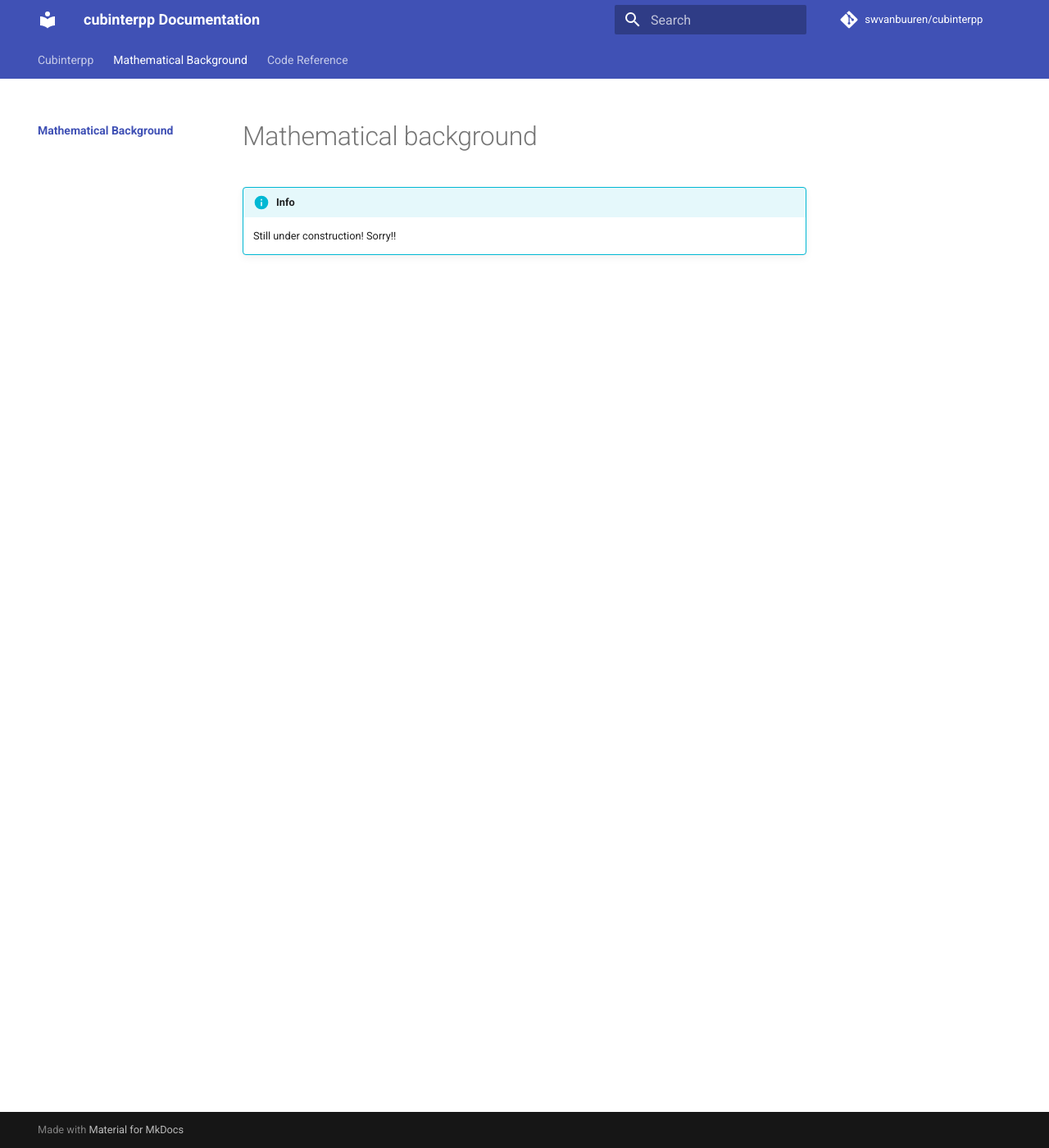
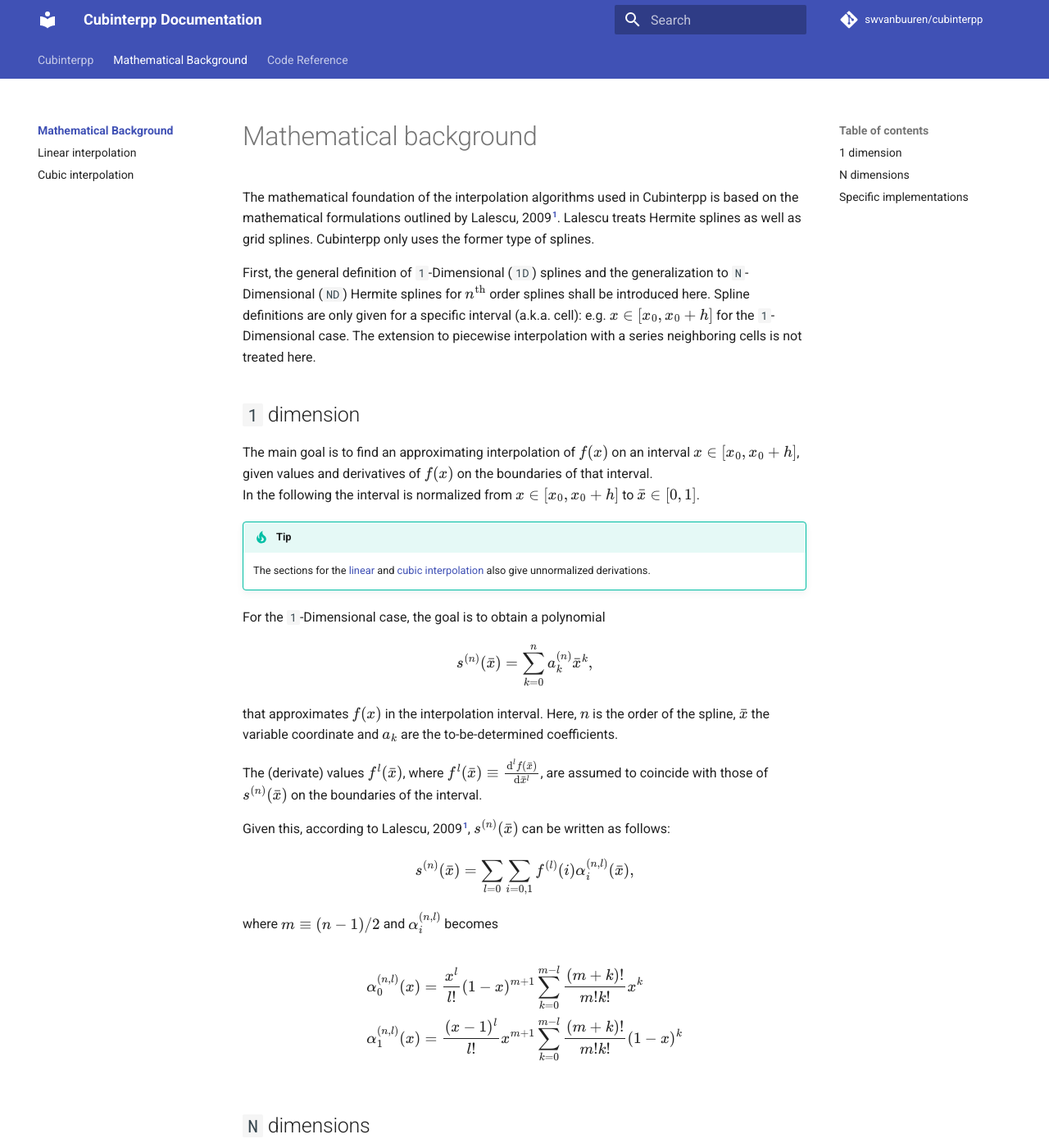
Before and after one commit to swvanbuuren/cubinterpp, an MkDocs documentation site: the page built from docs/theory/index.md, in a window 1280 px wide and 1400 px high. Shown: the whole window at 82% size. Built offline with MkDocs 1.6.1 and Material for MkDocs 9.7.7, drawn with Linux system fonts in a browser that asks for light colours; comment, search, counter and statistics services are not loaded; some of the changed text lies outside the part shown.

Commit message:
docs: Add entry page for mathematical background
Signed-off-by: Sietze van Buuren <s.van.buuren@gmail.com>

```diff
--- a/docs/theory/index.md
+++ b/docs/theory/index.md
@@ -1,5 +1,71 @@
 # Mathematical background
 
-!!! info
+The mathematical foundation of the interpolation algorithms used in Cubinterpp
+is based on the mathematical formulations outlined by Lalescu, 2009[^1]. Lalescu
+treats Hermite splines as well as grid splines. Cubinterpp only uses the former
+type of splines.
 
-    Still under construction! Sorry!!
+[^1]: Lalescu, C.C., **2009**,  Two hierarchies of spline interpolations. Practical algorithms for multivariate higher order splines. [*arXiv:0905.3564*](https://arxiv.org/abs/0905.3564)
+
+First, the general definition of `1`-Dimensional (`1D`) splines and the
+generalization to `N`-Dimensional (`ND`) Hermite splines for $n^\textrm{th}$
+order splines shall be introduced here. Spline definitions are only given for a
+specific interval (a.k.a. cell): e.g. $x \in [x_0, x_0 + h]$ for the
+`1`-Dimensional case. The extension to piecewise interpolation with a series
+neighboring cells is not treated here.
+
+## `1` dimension
+
+The main goal is to find an approximating interpolation of $f(x)$ on an
+interval $x \in [x_0, x_0 + h]$, given values and derivatives of $f(x)$ on the boundaries of that interval.
+In the following the interval is normalized from $x \in [x_0, x_0 + h]$ to $\bar
+x \in [0, 1]$.
+
+!!! tip
+
+    The sections for the [linear](linear.md) and [cubic interpolation](cubic.md) also give unnormalized derivations.
+
+For the `1`-Dimensional case, the goal is to obtain a polynomial
+$$
+s^{(n)}(\bar x) = \sum_{k=0}^n a^{(n)}_k \bar x^k,
+$$
+that approximates $f(x)$ in the interpolation interval. Here, $n$ is the order
+of the spline, $\bar x$ the variable coordinate and $a_k$ are the
+to-be-determined coefficients.
+
+The (derivate) values $f^{l}(\bar x)$, where $f^{l}(\bar x) \equiv
+\frac{\textrm{d}^lf(\bar x)}{\textrm{d}\bar x^l}$, are assumed to coincide with those of
+$s^{(n)}(\bar x)$ on the boundaries of the interval.
+
+Given this, according to Lalescu, 2009[^1], $s^{(n)}(\bar x)$ can be written as follows:
+$$
+s^{(n)}(\bar x) = \sum_{l=0}^{} \sum_{i=0,1} f^{(l)}(i) \alpha^{(n,l)}_i (\bar
+x),
+$$
+where $m \equiv (n-1)/2$ and $\alpha^{(n,l)}_i$ becomes
+
+$$
+\begin{align}
+\alpha^{(n,l)}_0 (x) &= \frac{x^l}{l!}(1-x)^{m+1} \sum_{k=0}^{m-l} \frac{(m+k)!}{m! k!}x^k \\
+\alpha^{(n,l)}_1 (x) &= \frac{(x-1)^l}{l!}x^{m+1} \sum_{k=0}^{m-l} \frac{(m+k)!}{m! k!}(1-x)^k
+\end{align}
+$$
+
+## `N` dimensions
+
+The `1D` spline definition can be directly be generalized to a scalar function $N$ variables $\bar x_i$ for $i=1,\dots,N$ defined for the interval $[0, 1]^N$:
+$$
+s^{(n)}(\bar x_1,\bar x_2,\dots,\bar x_N) = \sum_{l_1,\dots,l_N=0}^m \sum_{i_1,\dots,i_N=0,1} f^{(l_1,\dots,l_N)}(i_1,\dots,i_N) \prod_{k=1}^N \alpha^{(n,l_k)}_{i_k} (\bar x_k)
+$$
+
+For multiple dimensions, we're now also dealing with (combined) derivatives in multiple directions. That is, $f^{(l_1,\dots,l_N)}$ is now defined as:
+
+$$
+f^{(l_1,\dots,l_N)}(\bar x_1,\dots,\bar x_N) = \left( \prod_{j=1}^{N} \left(\frac{\partial}{\partial \bar x_j}\right)^{l_j} \right)f(\bar x_1,\dots,\bar x_N)
+$$
+
+## Specific implementations
+
+Specific derivations for linear ($n=1$) and cubic splines ($n=3$) can be found
+in the sections [linear interpolation](linear.md) and [cubic
+interpolation](cubic.md).
--- a/mkdocs.yml
+++ b/mkdocs.yml
@@ -1,4 +1,4 @@
-site_name: cubinterpp Documentation
+site_name: Cubinterpp Documentation
 site_url: https://swvanbuuren.github.io/cubinterpp/
 repo_url: https://github.com/swvanbuuren/cubinterpp
 repo_name: swvanbuuren/cubinterpp
@@ -36,6 +36,13 @@ markdown_extensions:
   - pymdownx.snippets:
       url_download: true
   - pymdownx.superfences
+  - footnotes
+  - pymdownx.arithmatex:
+      generic: true
+
+extra_javascript:
+  - javascripts/mathjax.js
+  - https://unpkg.com/mathjax@3/es5/tex-mml-chtml.js
 
 nav:
   - Cubinterpp:
@@ -44,5 +51,7 @@ nav:
     - Usage instructions: usage.md
   - Mathematical Background:
     - theory/index.md
+    - Linear interpolation: theory/linear.md
+    - Cubic interpolation: theory/cubic.md
   - Code Reference:
     - reference/index.md
```
Also changed, not shown: docs/theory/cubic.md (added, +5 -0 lines), docs/theory/linear.md (added, +5 -0 lines).
